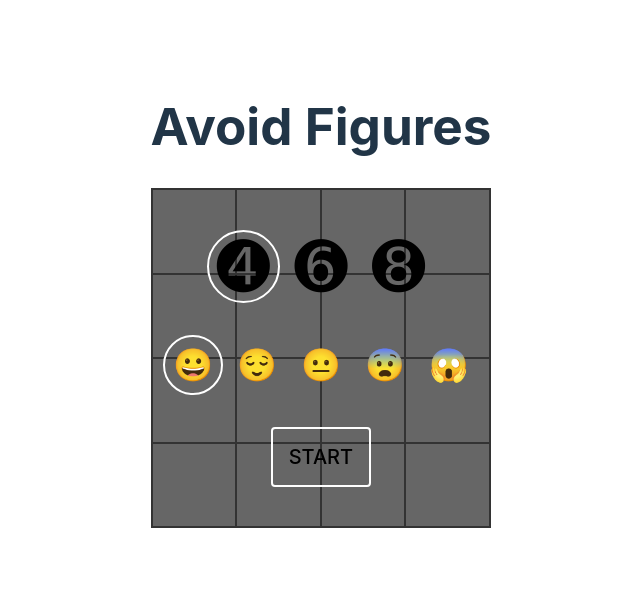
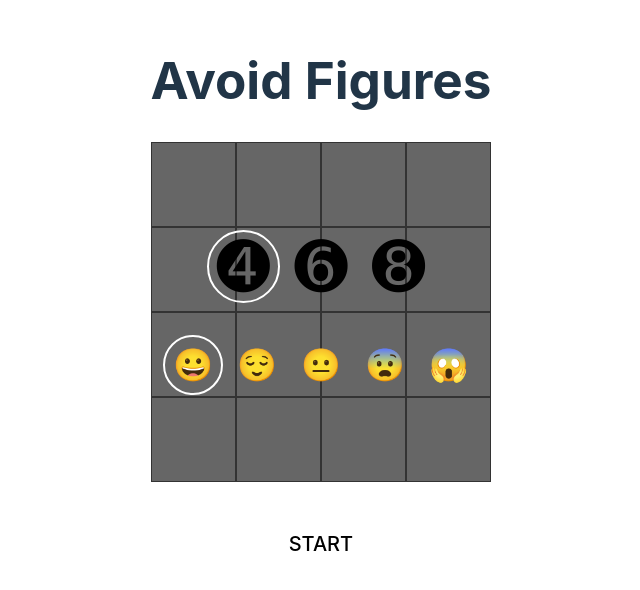
Before and after one commit to RoHell/Figures, a Vue app: page / in a window 1280 px wide. Shown: the part 104-694 px from the top of the page, without its empty margins (319-959 px from the left). Built offline with nearby package versions, Linux system fonts and the light colour scheme.

Commit message:
Create Menu and Actions components

```diff
--- a/src/App.vue
+++ b/src/App.vue
@@ -6,7 +6,8 @@ import {
 
 import Figures from './components/Figures.vue'
 import Grid from './components/Grid.vue'
-import Actions from './components/Actions.vue'
+import Menu from './components/Menu.vue'
+import Controls from './components/Controls.vue'
 
 import useGrid from './composables/useGrid'
 import useFigures from './composables/useFigures'
@@ -115,46 +116,38 @@ const handleMouseUp = () => selectedFigure.value && clearMarkedFields()
     <h1>Avoid Figures</h1>
   </header>
   <main class="avoid-figures">
+    <div class="avoid-figures__main">
       <Grid
+        :cols="gridSize"
+        :disabled="isChecking"
+        class="avoid-figures__grid"
         @up="handleMouseUp"
         @down="handleMouseDown"
-      :cols="gridSize"
-      :disabled="isChecking"
       />
-    <div
-      v-if="isPlaying"
-      class="avoid-figures__controls"
-    >
-      <button
-        type="button"
-        class="avoid-figures__stop"
-        @click="handleStop()"
-        v-text="'stop'"
-      />
-      <button
-        type="button"
-        class="avoid-figures__check"
-        :disabled="!playerFieldCoordinates"
-        v-text="'check'"
-        @click="handleCheck()"
-      />
-    </div>
-    <Figures />
-    <Actions
+      <Menu
         v-if="!isPlaying"
+        class="avoid-figures__menu"
+        :start-disabled="isPlaying"
+        :active-level="figuresCount"
+        :active-grid-cols="gridSize"
         @start="handleStart"
         @level="setFiguresCount"
         @grid="setGridSize"
-      :start-disabled="isPlaying"
-      :active-level="figuresCount"
-      :active-grid-cols="gridSize"
       />
+    </div>
+
+    <Controls
+      @start="handleStart"
+      @stop="handleStop"
+      @check="handleCheck"
+    />
+
+    <Figures />
   </main>
 </template>
 
 <style scoped lang="scss">
 .avoid-figures {
-  position: relative;
   display: flex;
   flex-direction: column;
   gap: 2rem;
@@ -162,28 +155,19 @@ const handleMouseUp = () => selectedFigure.value && clearMarkedFields()
   margin: 0 auto;
   max-width: 340px;
 
-  &__controls {
-    display: flex;
-    margin: auto;
-    gap: 1rem;
+  &__main {
+    position: relative;
+    aspect-ratio: 1;
+    max-height: 340px;
   }
 
-  &__check,
-  &__stop {
-    text-transform: uppercase;
-    background-color: transparent;
-    font-size: 1.25rem;
-    padding: 1rem;
+  &__grid {
+    position: absolute;
+    width: 100%;
+    height: 100%;
   }
-  &__check {
-    border-radius: 0.25rem;
-    border: 2px solid white;
-    &:disabled {
-      border-color: gray;
-    }
-  }
-}
-.actions {
+
+  &__menu {
     position: absolute;
     z-index: 10;
     width: 100%;
@@ -193,4 +177,5 @@ const handleMouseUp = () => selectedFigure.value && clearMarkedFields()
     justify-content: center;
     background-color: rgba(0, 0, 0, 0.6);
   }
+}
 </style>
--- /dev/null
+++ b/src/components/Controls.vue
@@ -0,0 +1,70 @@
+<script setup lang="ts">
+import useCoordinates from '../composables/useCoordinates'
+import useStatus from '../composables/useStatus'
+
+const emit = defineEmits<{
+  (e: 'start'): void
+  (e: 'stop'): void
+  (e: 'check'): void
+}>()
+
+const { playerFieldCoordinates } = useCoordinates()
+const { isPlaying } = useStatus()
+</script>
+
+<template>
+  <div class="controls">
+    <template v-if="isPlaying">
+      <button
+        type="button"
+        class="controls__stop"
+        @click="emit('stop')"
+        v-text="'stop'"
+      />
+      <button
+        type="button"
+        class="controls__check"
+        :disabled="!playerFieldCoordinates"
+        v-text="'check'"
+        @click="emit('check')"
+      />
+    </template>
+
+    <button
+      v-else
+      type="button"
+      @click="emit('start')"
+      class="controls__start"
+      v-text="'start'"
+    />
+  </div>
+</template>
+
+<style lang="scss" scoped>
+  .controls {
+    display: flex;
+    margin: auto;
+    gap: 1rem;
+
+    &__playing {
+
+    }
+
+    &__check,
+    &__stop,
+    &__start {
+      text-transform: uppercase;
+      background-color: transparent;
+      font-size: 1.25rem;
+      padding: 1rem;
+    }
+    &__check,
+    &__start {
+      border-radius: 0.25rem;
+      border: 2px solid white;
+      &:disabled {
+        border-color: gray;
+      }
+    }
+  }
+</style>
--- a/src/components/Grid.vue
+++ b/src/components/Grid.vue
@@ -87,7 +87,6 @@ const handleMouseUp = () => {
   display: grid;
   grid-template-columns: repeat(var(--cols), minmax(1rem, 1fr));
   grid-template-rows: repeat(var(--cols), minmax(1rem, 1fr));
-  border: 1px solid gray;
 
   &__field {
     display: flex;
--- a/src/components/Actions.vue
+++ b/src/components/Menu.vue
@@ -14,8 +14,6 @@ withDefaults(defineProps<Props>(), {
 })
 
 const emit = defineEmits<{
-  (e: 'start'): void
-  (e: 'stop'): void
   (e: 'level', value: LevelEnum): void
   (e: 'grid', value: number): void
 }>()
@@ -68,46 +66,38 @@ const grids = [
 </script>
 
 <template>
-  <div class="actions">
-    <div class="actions__grids">
+  <div class="menu">
+    <div class="menu__grids">
       <button
         v-for="grid in grids"
         type="button"
         :title="grid.name"
-        class="actions__grid"
+        class="menu__grid"
         :class="{
-          ' actions__grid--active': activeGridCols === grid.count,
+          ' menu__grid--active': activeGridCols === grid.count,
         }"
         @click="emit('grid', grid.count)"
         v-html="grid.emoji"
       />
     </div>
-    <div class="actions__levels">
+    <div class="menu__levels">
       <button
         v-for="level in levels"
         type="button"
         :title="level.name"
-        class="actions__level"
+        class="menu__level"
         :class="{
-          ' actions__level--active': activeLevel === level.hardness,
+          ' menu__level--active': activeLevel === level.hardness,
         }"
         @click="emit('level', level.hardness)"
         v-html="level.emoji"
       />
     </div>
-
-    <button
-      type="button"
-      class="actions__start"
-      :disabled="startDisabled"
-      @click="emit('start')"
-      v-text="'start'"
-    />
   </div>
 </template>
 
 <style lang="scss" scoped>
-.actions {
+.menu {
   display: flex;
   flex-direction: column;
   gap: 2rem;
--- a/src/composables/useStatus.ts
+++ b/src/composables/useStatus.ts
@@ -1,9 +1,10 @@
 import { ref } from "vue"
 
+const isPlaying = ref(false)
+const isStopped = ref(false)
+const isChecking = ref(false)
+
 export default () => {
-  const isPlaying = ref(false)
-  const isStopped = ref(false)
-  const isChecking = ref(false)
 
   return {
     isPlaying,
```
Lines whose indentation alone changed are shown as unchanged.
